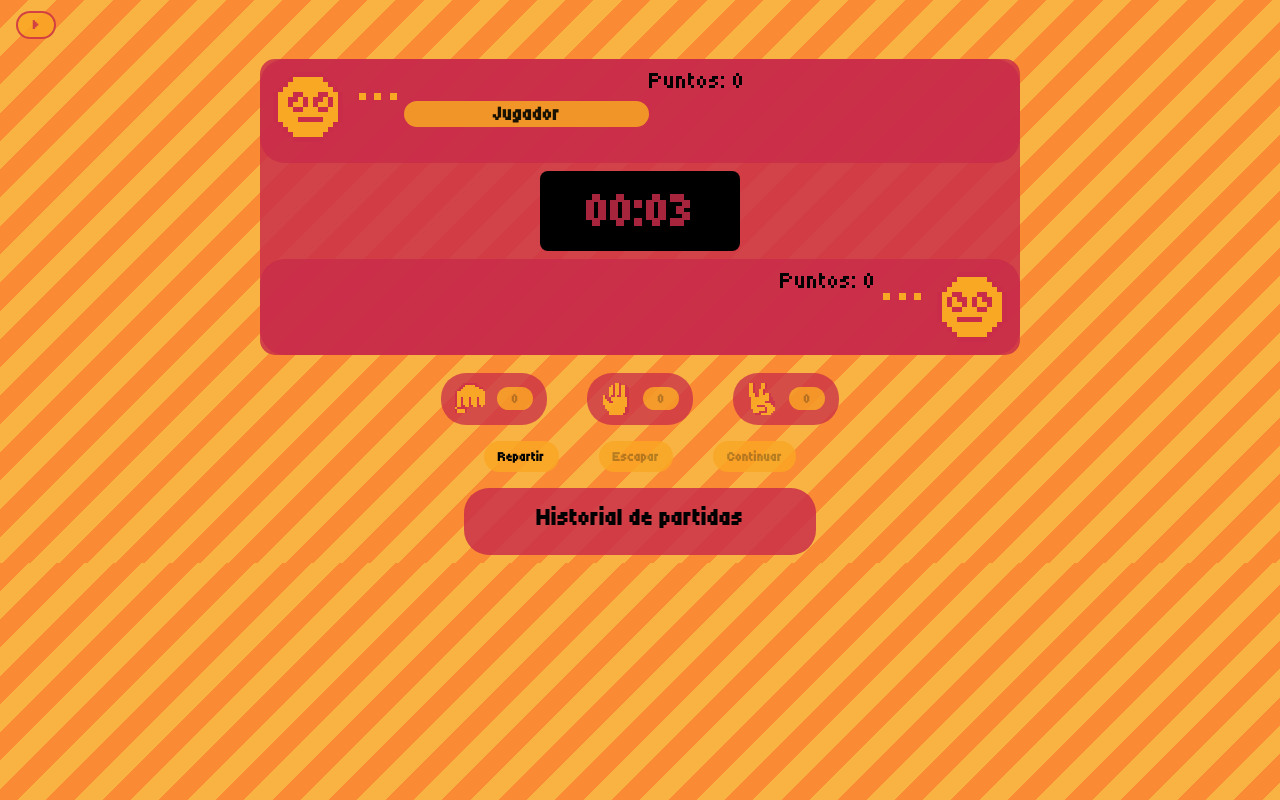
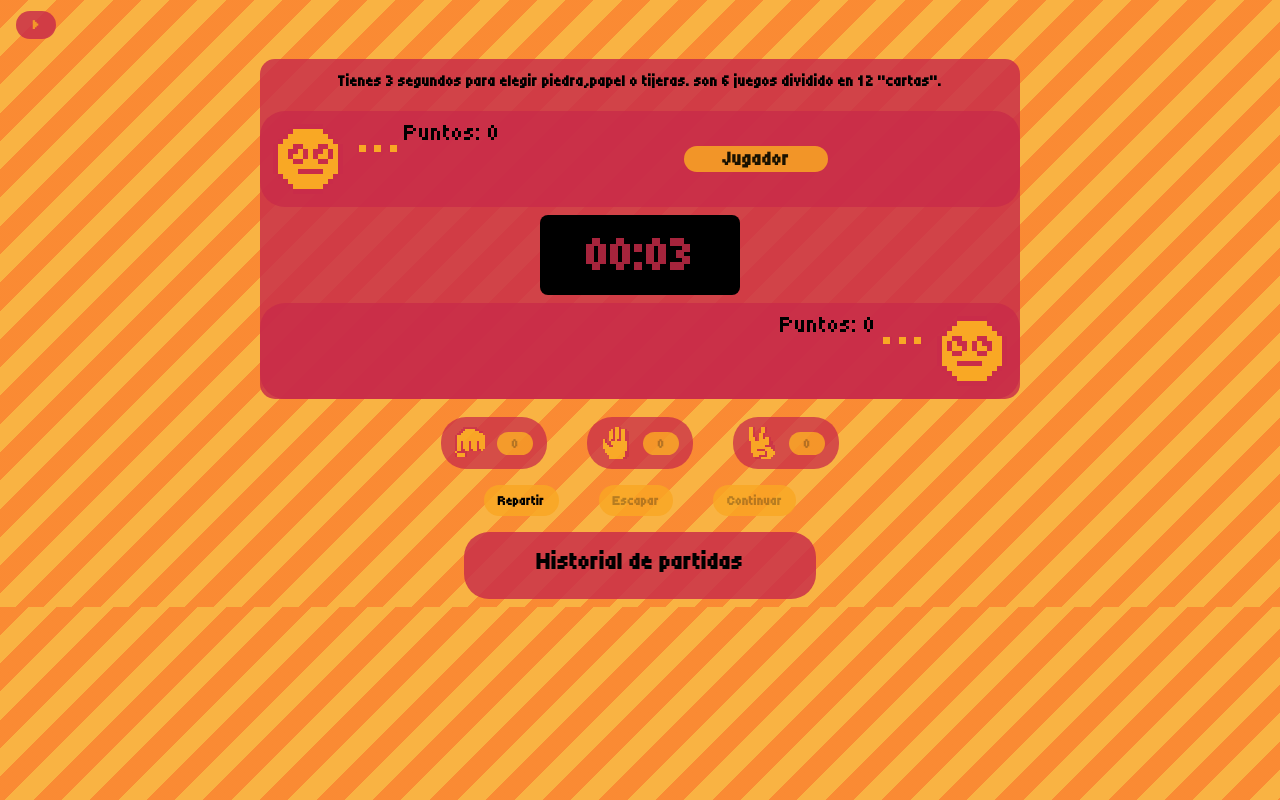
Before and after one commit to TomTrivellini/mucho-piedra-papel-y-tijera, a plain HTML site: page index.html in a window 1280 px wide. Drawn offline with nearby package versions, Linux system fonts and the light colour scheme.

Commit message:
ahora si creo
y si

```diff
--- a/index.html
+++ b/index.html
@@ -21,15 +21,19 @@
 <header>
   <button id="btnMusic" class="btn-music" aria-pressed="false" onclick="toggleMusic()">▶</button>
 
+
 </header>
   <section class="board">
+    <h1>Tienes 3 segundos para elegir piedra,papel o tijeras. son 6 juegos dividido en 12 "cartas".</h1>
+
     <div class="cont player-row">
+
       <img id="playerImg" class="face-img" src="style/assets/emotes/empate.png" alt="tu cara"/>
       <div class="pick"><img id="playerPick" class="pick-img" src="style/assets/vacio.png" alt="tu mano"/></div>
 
-        <h3><input id="playerName" class="name-input" type="text" value="Jugador" maxlength="20"></h3>
+
         <div class="score">Puntos: <span id="playerScore">0</span></div>
-
+      <h3><input id="playerName" class="name-input" type="text" value="Jugador" maxlength="13"></h3>
     </div>
 
 
--- a/script/rps.js
+++ b/script/rps.js
@@ -328,7 +328,7 @@ window.addEventListener('beforeunload', ()=>{ if(State.gameActive||State.roundAc
 
 
 elements.playerName.addEventListener('change', ()=>{
-  let max = elements.playerName.maxLength || 20;
+  let max = elements.playerName.maxLength || 13;
   let n = elements.playerName.value.trim() || 'Jugador';
   if(n.length>max) n=n.slice(0,max);
   elements.playerName.value = n;
--- a/style/style.css
+++ b/style/style.css
@@ -21,6 +21,11 @@ body {
   font-size:x-large
 }
 
+h1{
+  font-size:medium;
+  text-align:center;
+
+}
 input, button{
   font-family: 'Tiny5', sans-serif;
 }
@@ -31,6 +36,7 @@ input, button{
   margin:20px auto 10px;
   background-color: var(--box);
   border-radius: 15px;
+
 }
 
 
@@ -40,8 +46,22 @@ input, button{
   padding:1vh;
   display:flex;
 }
-.player-row{justify-content: flex-start; }
+.player-row{justify-content: flex-start;}
 .cpu-row{ justify-content:flex-end; }
+
+.player-row h3{
+  margin: 0;
+  flex: 1 1 auto;
+  display: flex;
+  align-items: center;
+  justify-content: center;
+}
+
+.player-row .name-input{
+  width: 100%;
+  max-width: 18vh;
+  box-sizing: border-box;
+}
 
 
 .face-img{
@@ -181,10 +201,10 @@ input, button{
 .btn-music{
   inline-size: 40px;
   block-size: 28px;
-  border: 2px solid #c92c49d3;
-  border-radius: 999px;
-  background: #f9a724da;
-  color: #c92c49d3;
+  border: var(--bg);
+  border-radius: 25px;
+  background: var(--box);
+  color: var(--bg);
   font-weight: 700;
   cursor: pointer;
   display: inline-flex;
```
